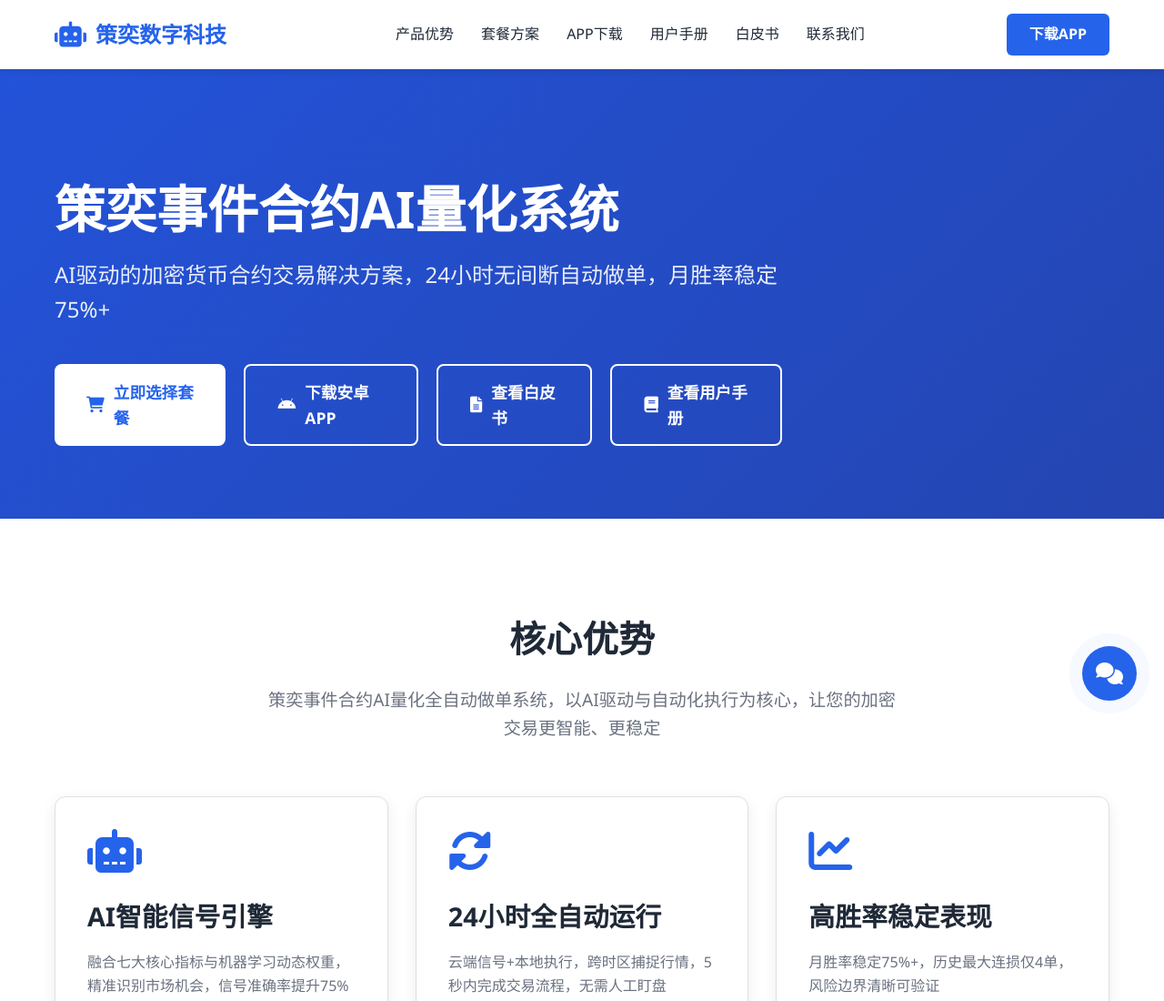
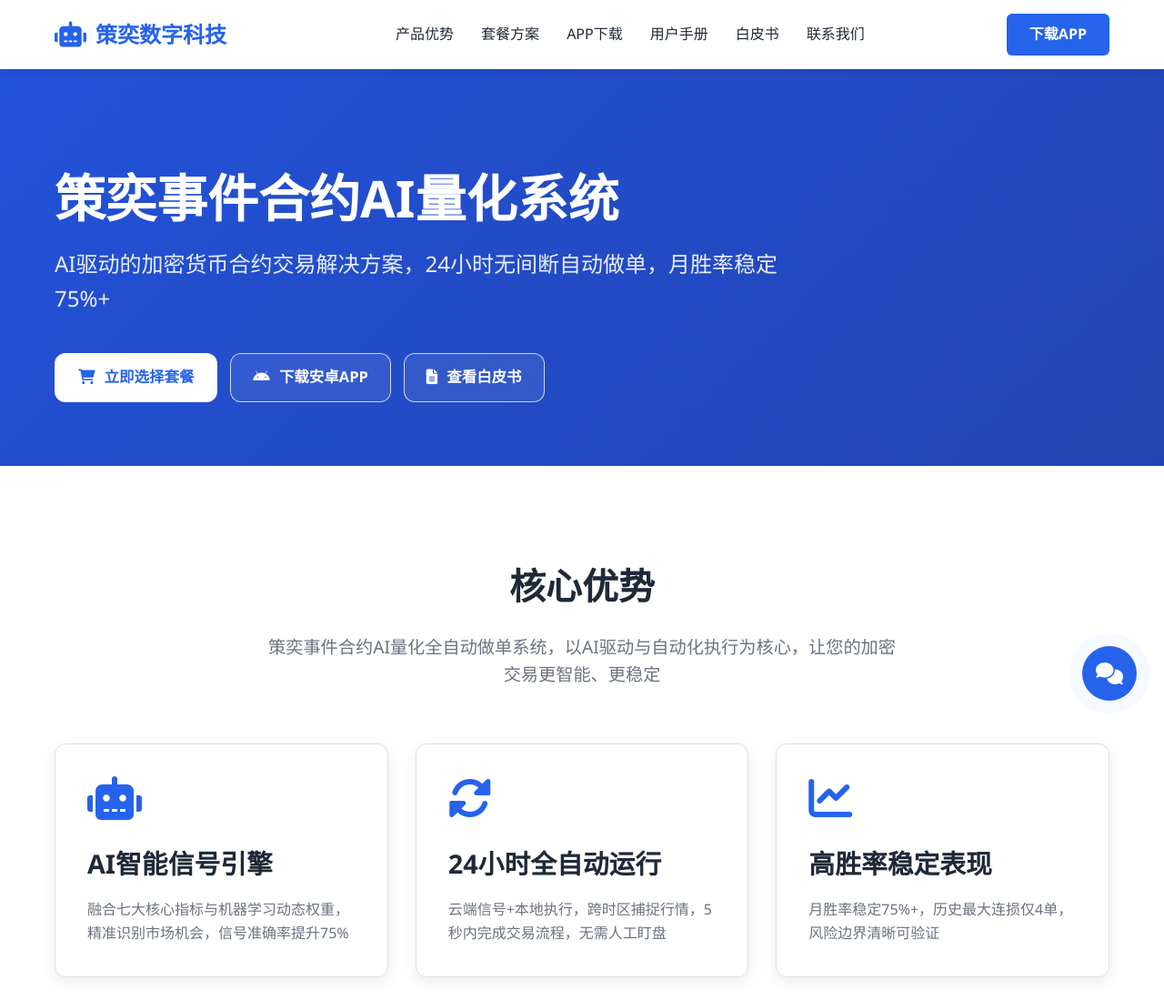
Before and after one commit to lvzengqin-cmd/YCSK, a plain HTML site: page index.html in a window 1280 px wide. Shown: the top 1100 px of the page at 91% size. Drawn offline with Linux system fonts and the light colour scheme.

Commit message:
Refine hero download layout

```diff
--- a/index.html
+++ b/index.html
@@ -124,7 +124,7 @@
         .hero {
             background: linear-gradient(135deg, #1D4ED8 0%, #1E40AF 100%);
             color: white;
-            padding: 120px 0 80px;
+            padding: 108px 0 70px;
             position: relative;
             overflow: hidden;
         }
@@ -160,21 +160,28 @@
 
         .hero-buttons {
             display: flex;
-            gap: 20px;
+            align-items: center;
+            gap: 14px;
+            flex-wrap: wrap;
+            margin-top: 8px;
         }
 
         .btn-primary {
             background: white;
             color: var(--primary);
-            padding: 15px 35px;
-            border-radius: 8px;
+            min-height: 54px;
+            padding: 0 26px;
+            border-radius: 12px;
             font-weight: 600;
-            font-size: 1.1rem;
+            font-size: 1.03rem;
+            line-height: 1;
             transition: all 0.3s;
             text-decoration: none;
             display: inline-flex;
             align-items: center;
+            justify-content: center;
             gap: 10px;
+            white-space: nowrap;
         }
 
         .btn-primary:hover {
@@ -184,22 +191,26 @@
         }
 
         .btn-secondary {
-            background: transparent;
-            border: 2px solid white;
+            background: rgba(255, 255, 255, 0.08);
+            border: 1px solid rgba(255, 255, 255, 0.75);
             color: white;
-            padding: 15px 35px;
-            border-radius: 8px;
+            min-height: 54px;
+            padding: 0 24px;
+            border-radius: 12px;
             font-weight: 600;
-            font-size: 1.1rem;
+            font-size: 1.03rem;
+            line-height: 1;
             transition: all 0.3s;
             text-decoration: none;
             display: inline-flex;
             align-items: center;
+            justify-content: center;
             gap: 10px;
+            white-space: nowrap;
         }
 
         .btn-secondary:hover {
-            background: rgba(255, 255, 255, 0.1);
+            background: rgba(255, 255, 255, 0.16);
             transform: translateY(-3px);
         }
 
@@ -717,6 +728,13 @@
 
             .hero-buttons {
                 flex-direction: column;
+                align-items: stretch;
+                max-width: 360px;
+            }
+
+            .btn-primary,
+            .btn-secondary {
+                width: 100%;
             }
 
             .app-download-card {
@@ -782,9 +800,6 @@
                     </a>
                     <a href="baipishu.html" class="btn-secondary">
                         <i class="fas fa-file-alt"></i> 查看白皮书
-                    </a>
-                    <a href="shouce.html" class="btn-secondary">
-                        <i class="fas fa-book"></i> 查看用户手册
                     </a>
                 </div>
             </div>
```
